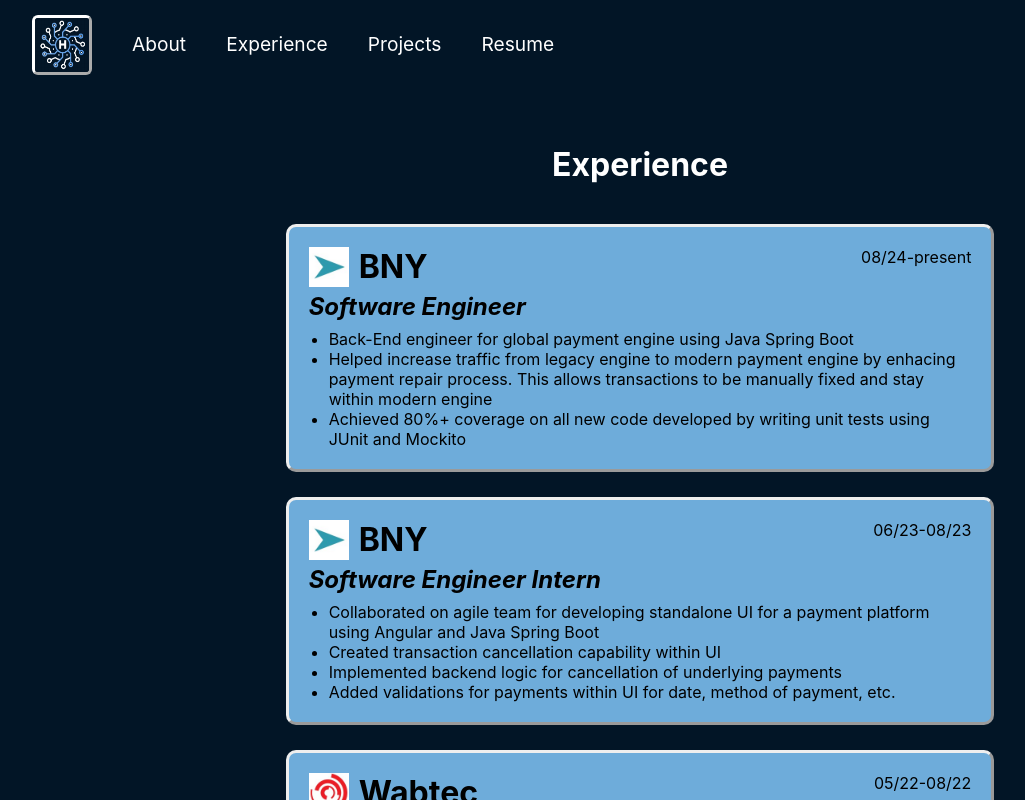
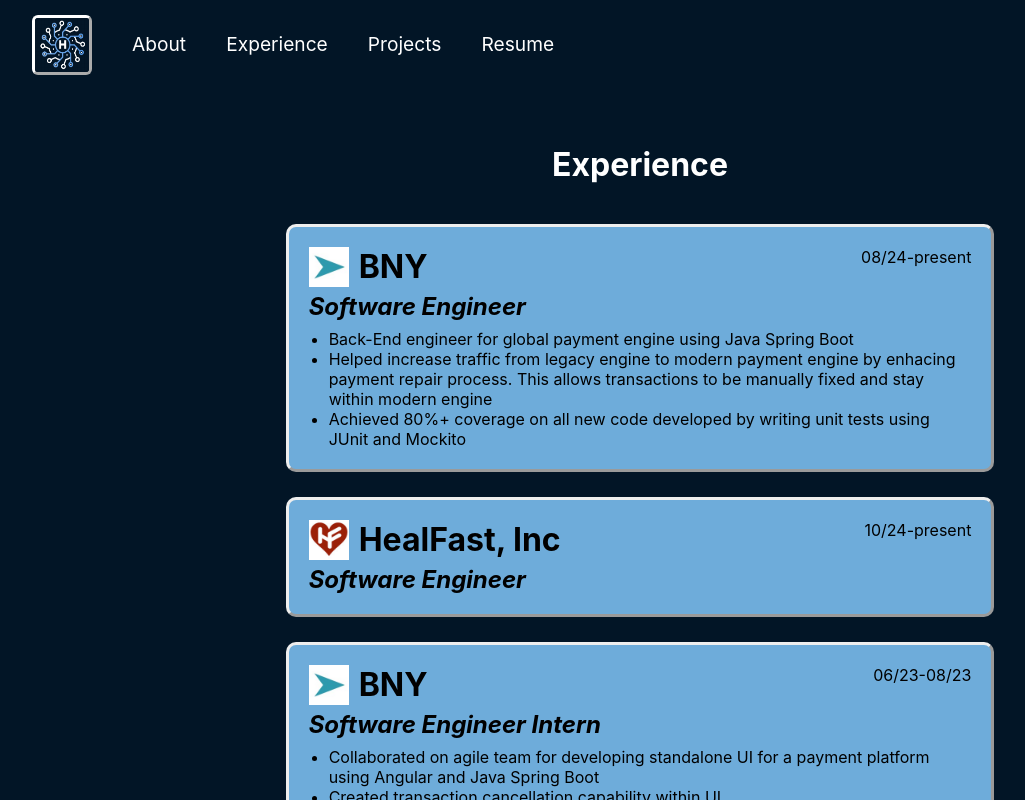
Before and after one commit to Harry-Schlechter/personal-site, a React (Create React App) app in the folder my-app/: page /experience in a window 1280 px wide. Shown: the top 800 px of the page, without its empty margins (0-1025 px from the left). Built offline with nearby package versions, Linux system fonts and the light colour scheme.

Commit message:
healfast addition

```diff
--- a/my-app/src/pages/About.tsx
+++ b/my-app/src/pages/About.tsx
@@ -92,11 +92,14 @@
                     <li className="bubble">SplunkSOAR</li>
                     <li className="bubble">R</li>
                     <li className="bubble">Flask</li>
+                    <li className="bubble">Shopify</li>
+                    <li className="bubble">BigQuery</li>
                 </ul>
             <div className="aboutInfo">
             <h2 className='skillT'>A Bit About Me</h2>
             <p>Hello, my name is Harry Schlechter and I am a software engineer, entrepreneur, creator, life-long learner, and more.
-                   I am currently working as a back-end software engineer at BNY on their global payment engine. I graduated summa cum laude from
+                   I am currently working as a back-end software engineer at BNY on their global payment engine. In my free time I work part-time as a full-stack engineer
+                   for a fast-growing startup, HealFast. I graduated summa cum laude from
                    the University of Pittsburgh's David C. Frederick Honors College with a Bachelor of Science in both computer science and psychology.
                    My psychology background gives me a unique perspective as a developer allowing me to more effectively recognize consumer and customer
                     needs, interact with others, and one day excel in a management position. I have a diverse background of full-stack development experience and skills I have acquired
--- a/my-app/src/pages/Experience.tsx
+++ b/my-app/src/pages/Experience.tsx
@@ -2,6 +2,7 @@
 import bny from './bny.jpeg'
 import wabtec from './wabtec.jpeg'
 import pitt from './pittSCI.jpeg'
+import healfast from './healfast.jpeg'
 import { FaAngleRight } from 'react-icons/fa';
 import { Link } from 'react-router-dom';
 import { useEffect } from 'react';
@@ -33,6 +34,23 @@
                         <li>Achieved 80%+ coverage on all new code developed by writing unit tests using JUnit and Mockito</li>
                     </ul>
                 </div>
+            </div>
+            <div className="expBox">
+                <div className="topBox">
+                    <img src={healfast} alt="healfast"className="compLogo"></img>
+                    <h2 className="compTitle">HealFast, Inc</h2>
+                    <p className="date">10/24-present</p>
+                </div>
+                <div className="midBox">
+                    <h2 className="compRole">Software Engineer</h2>
+                </div>
+                {/* <div className="botBox">
+                    <ul>
+                        <li>Back-End engineer for global payment engine using Java Spring Boot</li>
+                        <li>Helped increase traffic from legacy engine to modern payment engine by enhacing payment repair process. This allows transactions to be manually fixed and stay within modern engine</li>
+                        <li>Achieved 80%+ coverage on all new code developed by writing unit tests using JUnit and Mockito</li>
+                    </ul>
+                </div> */}
             </div>
             <div className="expBox">
                 <div className="topBox">
```
Also changed, not shown: my-app/src/pages/healfast.jpeg (added), 1 other file (tests, documents, lock files or other folders).
